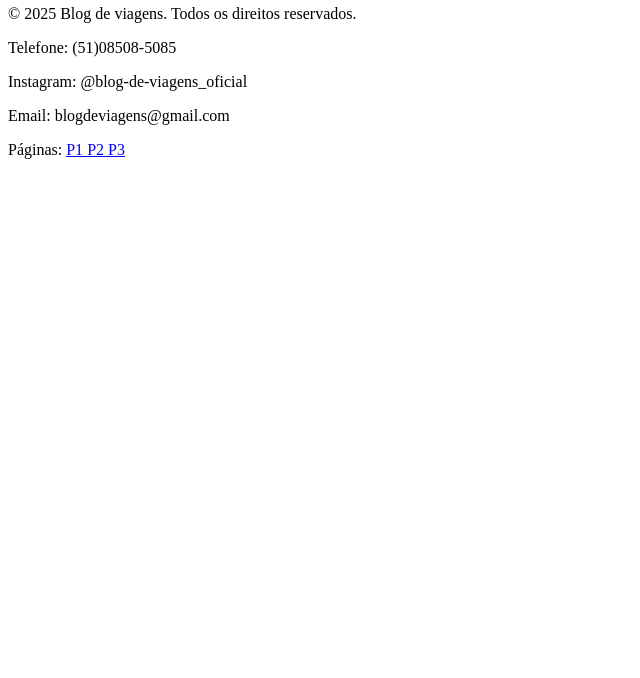
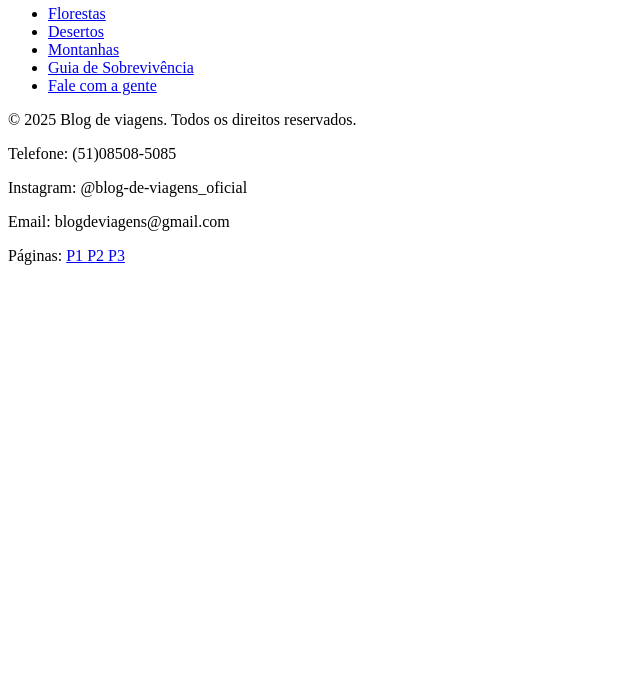
Before and after one commit to Guikhimer/blog-de-viagens, a plain HTML site: page index.html in a window 1280 px wide. Shown: the part 122-800 px from the top of the page, without its empty margins (0-640 px from the left). Drawn offline with Linux system fonts and the light colour scheme.

Commit message:
Nav
Adicionei a tag nav

```diff
--- a/index.html
+++ b/index.html
@@ -9,6 +9,19 @@
     <header>
         <h1>Blog de viagens</h1>
         <h2>Relatos, dicas e expedições pelo planeta</h2>
+
+
+        <nav>
+            <ul>
+              <li><a href="#florestas">Florestas</a></li>
+              <li><a href="#desertos">Desertos</a></li>
+              <li><a href="#montanhas">Montanhas</a></li>
+              <li><a href="#guia">Guia de Sobrevivência</a></li>
+              <li><a href="#mensagem">Fale com a gente</a></li>
+            </ul>
+          </nav>
+
+
     </header>
 
 
```
Also changed, not shown: 1 other file.
